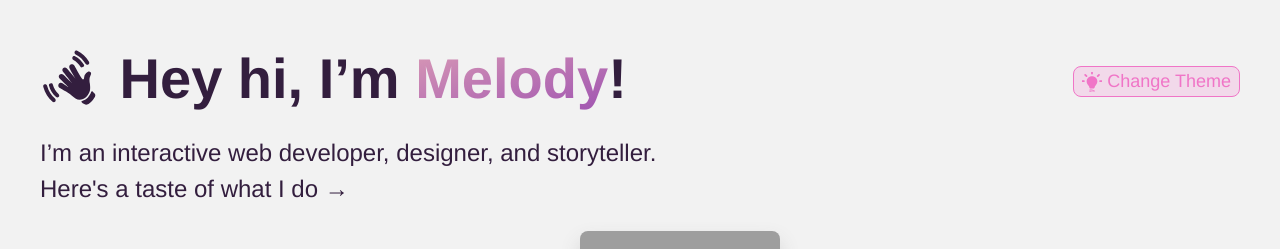
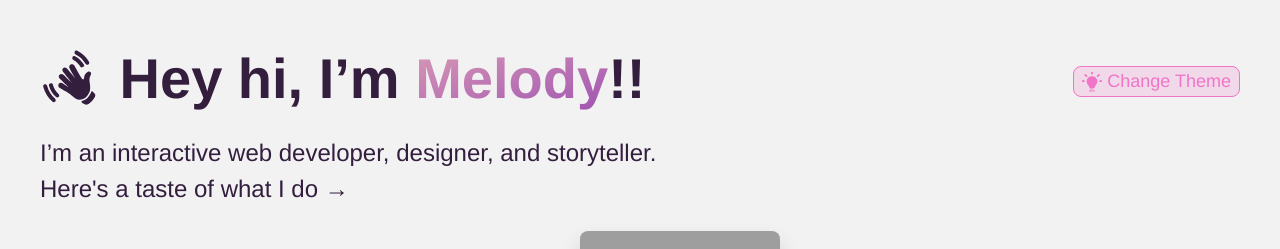
Before and after one commit to pixelyunicorn/2019.melody.dev, a Jekyll site: the page built from index.html, in a window 1280 px wide. Shown: the top 249 px of the page. Built offline with Jekyll 4.4.1, drawn with Linux system fonts in a browser that asks for light colours; some web fonts are replaced; grey boxes are pictures that could not be loaded.

Commit message:
double the bangs

```diff
--- a/index.html
+++ b/index.html
@@ -5,7 +5,7 @@ image: meta-preview.png
 ---
 
 <h1 id="welcome">
-  <span class="hidden-phone">{% include icons/welcome.svg size="64" %}</span> Hey hi, I’m <yeet>Melody</yeet>!
+  <span class="hidden-phone">{% include icons/welcome.svg size="64" %}</span> Hey hi, I’m <yeet>Melody</yeet>!!
 </h1>
 
 <p class="lead">
```
